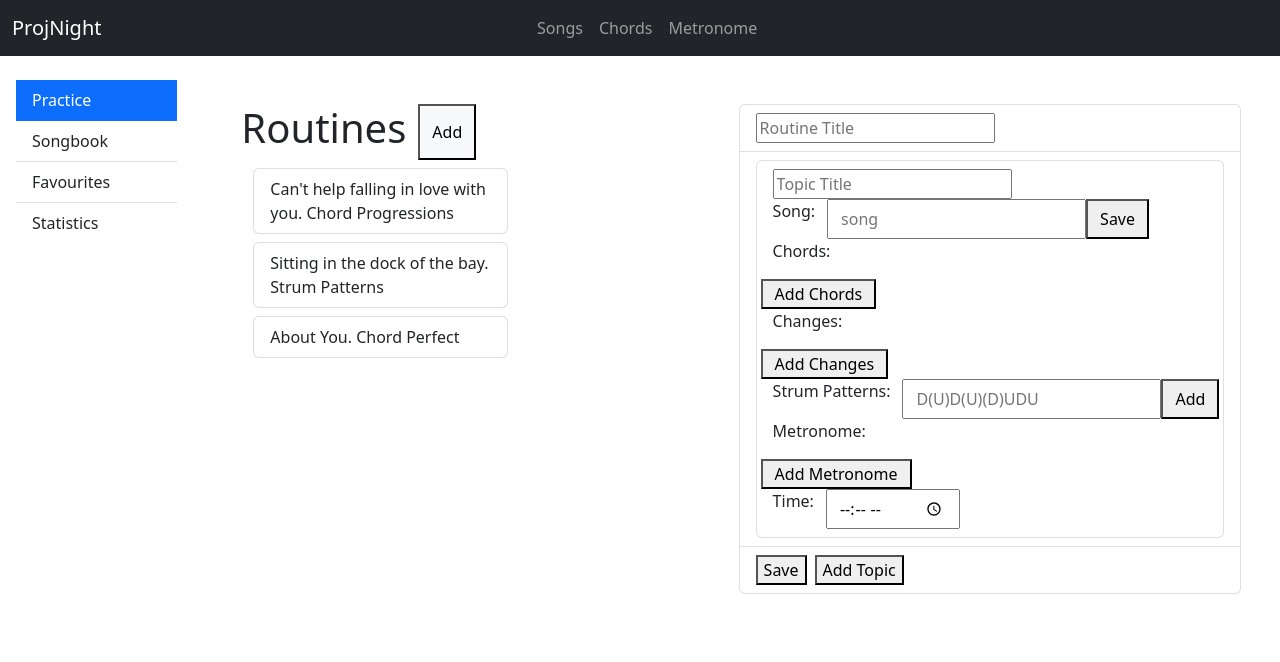
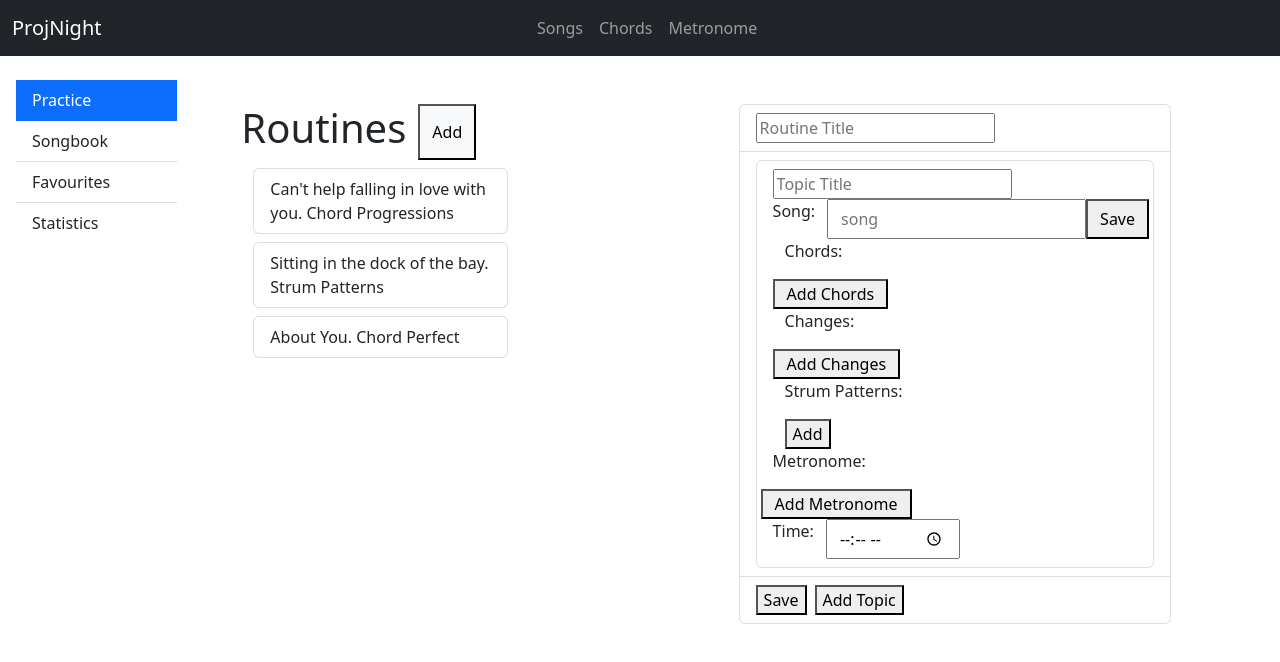
Before and after one commit to Sabin-B-99/ProjectNightingale, an Angular app in the folder ProjectNightingaleFrontend/: page /routines/create in a window 1280 px wide. Shown: the top 662 px of the page. Built offline with nearby package versions, Linux system fonts and the light colour scheme.

Commit message:
Added control to add strum patterns in topic creation form

```diff
--- a/ProjectNightingaleFrontend/src/app/routines/routine-detail/topics/topic-creator/topic-creator.component.html
+++ b/ProjectNightingaleFrontend/src/app/routines/routine-detail/topics/topic-creator/topic-creator.component.html
@@ -16,7 +16,7 @@
                  placeholder="song" class="col-sm-auto"/>
           <button type="button" class="col-sm-auto">Save</button>
         </div>
-        <div class="row">
+        <div class="container row">
           <p>Chords:</p>
           <div class="container row">
             <span *ngFor="let chordSelected of topicCreated.selectedChords"
@@ -28,7 +28,7 @@
                   (click)="onAddChordsButtonClicked()"
                   class="col-sm-auto">Add Chords</button>
         </div>
-        <div class="row">
+        <div class="container row">
           <p>Changes:</p>
           <div class="container row">
             <span *ngFor="let chordChange of topicCreated.chordChanges"
@@ -43,13 +43,18 @@
                   (click)="onAddChangesButtonClicked()"
                   class="col-sm-auto">Add Changes</button>
         </div>
-        <div class="row">
+        <div class="container">
           <p class="col-sm-auto">Strum Patterns:</p>
-          <input type="text"
-                 placeholder="D(U)D(U)(D)UDU"
-                 formControlName="topicStrumPattern"
-                 class="col-sm-auto"/>
-          <button type="button" class="col-sm-auto">Add</button>
+          <div formArrayName="strumPatterns">
+            <li class="list-group-item" *ngFor="let strumInput of strumInputArray.controls; let i = index">
+              <input type="text"
+                     placeholder="DUX(D)U(D)U(X)"
+                     formControlName="topicStrumPattern"
+                     class="col-sm-auto"/>
+              <button class="btn btn-outline-danger" (click)="deleteStrumPatternInput(i)">x</button>
+            </li>
+          </div>
+          <button type="button" class="col-sm-auto" (click)="onAddStrumPatternInputClicked()">Add</button>
         </div>
         <div class="row">
           <p>Metronome:</p>
--- a/ProjectNightingaleFrontend/src/app/routines/routine-detail/topics/topic-creator/topic-creator.component.ts
+++ b/ProjectNightingaleFrontend/src/app/routines/routine-detail/topics/topic-creator/topic-creator.component.ts
@@ -7,7 +7,7 @@ import {
   ViewChild,
   ViewContainerRef
 } from '@angular/core';
-import {FormControl, FormGroup} from "@angular/forms";
+import {FormArray, FormControl, FormGroup} from "@angular/forms";
 import {TopicChordChangesSelectorDirective} from "../../../../directives/topic-chord-changes-selector.directive";
 import {TopicChordChangesMenuComponent} from "./topic-chord-changes-menu/topic-chord-changes-menu.component";
 import {TopicChordsSelectorDirective} from "../../../../directives/topic-chords-selector.directive";
@@ -60,8 +60,13 @@ export class TopicCreatorComponent implements OnDestroy{
       'topicTitle': new FormControl(null),
       'topicSongTitle': new FormControl(null),
       'topicStrumPattern': new FormControl(null),
-      'topicTime': new FormControl(null)
+      'topicTime': new FormControl(null),
+      'strumPatterns': new FormArray([])
     })
+  }
+
+  get strumInputArray(): FormArray<FormGroup>{
+    return (<FormArray<FormGroup>>this.topicForm?.get('strumPatterns'));
   }
 
   deleteTopic(topicIndex: number){
@@ -147,4 +152,16 @@ export class TopicCreatorComponent implements OnDestroy{
       this.saveChordChangesMenuSubscription.unsubscribe();
     }
   }
+
+  onAddStrumPatternInputClicked() {
+    this.strumInputArray.push(new FormGroup(
+      {
+        'topicStrumPattern': new FormControl()
+      }
+    ));
+  }
+
+  deleteStrumPatternInput(i: number) {
+    this.strumInputArray.removeAt(i);
+  }
 }
```
